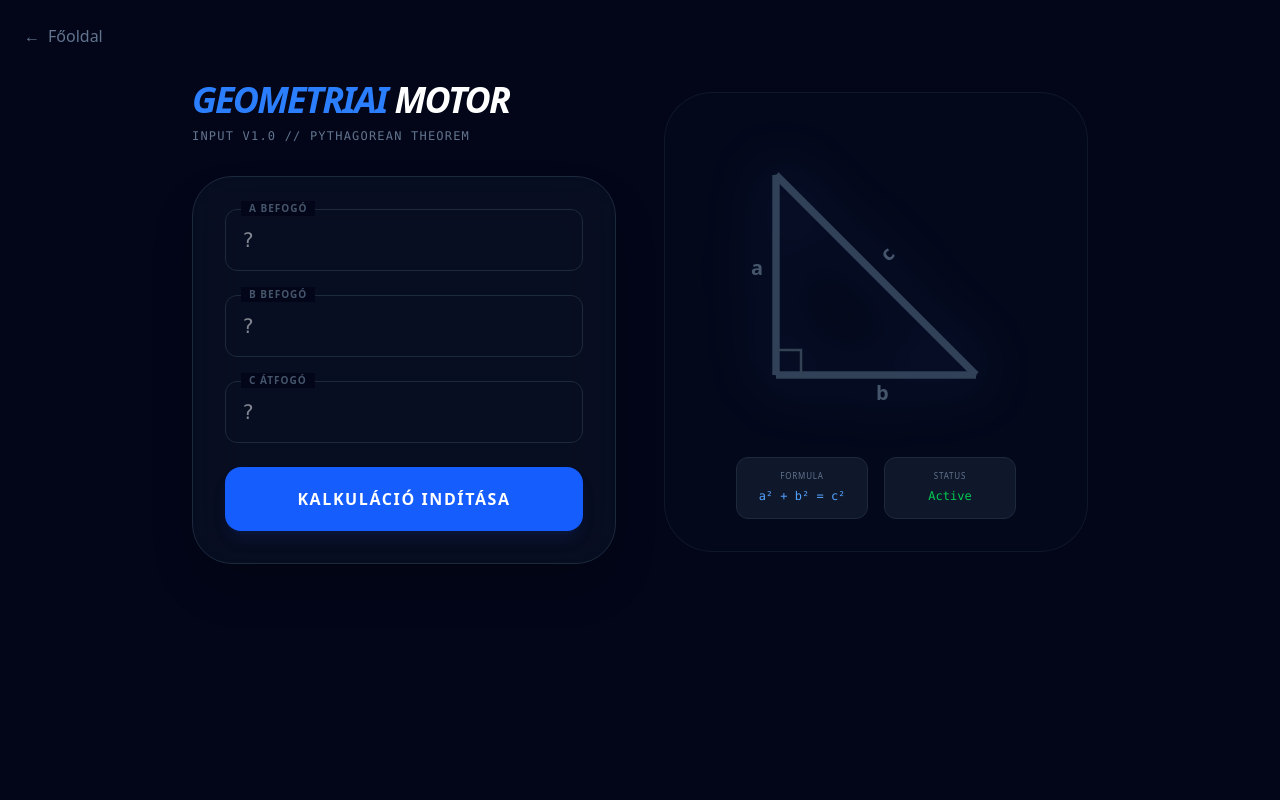
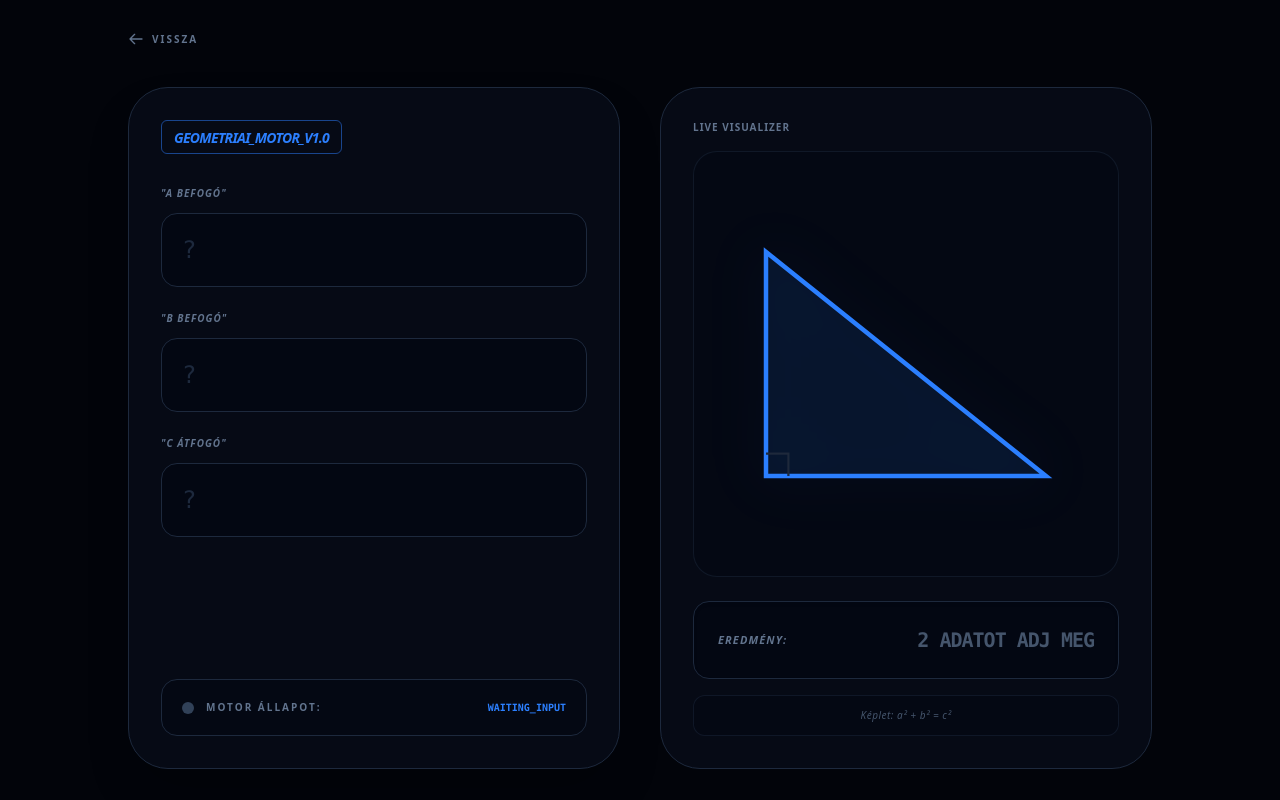
Before and after one commit to kovacsbulcsu-code/Pitagorasz_Tetel, a Next.js app: page /atfogo in a window 1280 px wide. Built offline with nearby package versions, Linux system fonts and the light colour scheme.

Commit message:
design változtatások

```diff
--- a/app/atfogo/page.tsx
+++ b/app/atfogo/page.tsx
@@ -1,128 +1,127 @@
 "use client";
-import { useState, useEffect } from 'react';
-import Link from 'next/link';
+
+import { useState } from "react";
+import Link from "next/link";
 
 export default function Atfogo() {
-  const [a, setA] = useState("");
-  const [b, setB] = useState("");
-  const [c, setC] = useState("");
-  const [eredmeny, setEredmeny] = useState<string | null>(null);
-  const [activeSides, setActiveSides] = useState({ a: false, b: false, c: false });
+  const [sides, setSides] = useState({ a: "", b: "", c: "" });
 
-  // Figyeljük, melyik mező van kitöltve a grafika színezéséhez
-  useEffect(() => {
-    setActiveSides({
-      a: a !== "" && !isNaN(parseFloat(a)),
-      b: b !== "" && !isNaN(parseFloat(b)),
-      c: c !== "" && !isNaN(parseFloat(c)),
-    });
-  }, [a, b, c]);
+  const calculateResult = () => {
+    const numA = parseFloat(sides.a);
+    const numB = parseFloat(sides.b);
+    const numC = parseFloat(sides.c);
 
-  const szamolas = () => {
-    const numA = parseFloat(a);
-    const numB = parseFloat(b);
-    const numC = parseFloat(c);
-
+    // Számítási logika
     if (!isNaN(numA) && !isNaN(numB) && isNaN(numC)) {
       const res = Math.sqrt(numA ** 2 + numB ** 2);
-      setEredmeny(`Az átfogó (c) hossza: ${res.toFixed(2)}`);
+      return { msg: `c = ${res.toFixed(2)}`, color: "text-blue-400", type: 'calc' };
     }
     else if (isNaN(numA) && !isNaN(numB) && !isNaN(numC)) {
-      if (numC <= numB) setEredmeny("Hiba: c > b kell legyen!");
-      else setEredmeny(`Az "a" befogó: ${Math.sqrt(numC**2 - numB**2).toFixed(2)}`);
+      if (numC <= numB) return { msg: "c > b KELL!", color: "text-red-500", type: 'error' };
+      return { msg: `a = ${Math.sqrt(numC**2 - numB**2).toFixed(2)}`, color: "text-blue-400", type: 'calc' };
     }
     else if (!isNaN(numA) && isNaN(numB) && !isNaN(numC)) {
-      if (numC <= numA) setEredmeny("Hiba: c > a kell legyen!");
-      else setEredmeny(`A "b" befogó: ${Math.sqrt(numC**2 - numA**2).toFixed(2)}`);
+      if (numC <= numA) return { msg: "c > a KELL!", color: "text-red-500", type: 'error' };
+      return { msg: `b = ${Math.sqrt(numC**2 - numA**2).toFixed(2)}`, color: "text-blue-400", type: 'calc' };
     }
-    else {
-      setEredmeny("Kérlek, pontosan két mezőt tölts ki!");
-    }
+
+    const count = [numA, numB, numC].filter(n => !isNaN(n)).length;
+    if (count === 3) return { msg: "TÚL SOK ADAT", color: "text-red-500", type: 'error' };
+    return { msg: "2 ADATOT ADJ MEG", color: "text-slate-600", type: 'empty' };
+  };
+
+  const res = calculateResult();
+
+  const renderTriangle = () => {
+    // Alap háromszög rajzolása a vizualizációhoz
+    return (
+      <polygon
+        points="50,250 300,250 50,50"
+        className="fill-blue-500/10 stroke-blue-500 stroke-[4] transition-all duration-500 ease-in-out"
+      />
+    );
   };
 
   return (
-    <div className="min-h-screen bg-slate-950 text-white flex flex-col items-center p-6 selection:bg-blue-500/30">
+    <main className="min-h-screen bg-[#02040a] text-white flex flex-col items-center justify-center p-6 font-sans">
 
-      <Link href="/" className="self-start group flex items-center text-slate-500 hover:text-blue-400 transition-colors mb-8">
-        <span className="mr-2 group-hover:-translate-x-1 transition-transform">←</span> Főoldal
+      <div className="w-full max-w-5xl">
+        {/* Vissza gomb - Kék hover effektel */}
+        <Link href="/" className="group flex items-center gap-2 text-slate-500 hover:text-blue-400 transition-colors mb-10 w-fit uppercase tracking-[0.2em] text-[10px] font-bold">
+          <svg xmlns="http://www.w3.org/2000/svg" className="w-4 h-4 group-hover:-translate-x-1 transition-transform" fill="none" viewBox="0 0 24 24" stroke="currentColor">
+            <path strokeLinecap="round" strokeLinejoin="round" strokeWidth={2} d="M10 19l-7-7m0 0l7-7m-7 7h18" />
+          </svg>
+          Vissza
         </Link>
 
-      <div className="w-full max-w-4xl grid grid-cols-1 lg:grid-cols-2 gap-12 items-center">
+        <div className="grid md:grid-cols-2 gap-10 items-stretch">
 
-        {/* Bal oldal: Kalkulátor forma */}
-        <div className="space-y-8">
+          {/* Beviteli Panel (Kék) */}
+          <div className="bg-[#0b1120]/50 border border-slate-800 p-8 rounded-[2.5rem] shadow-2xl flex flex-col justify-between">
             <div>
-            <h2 className="text-4xl font-black italic text-blue-500 uppercase tracking-tighter">Geometriai <span className="text-white">Motor</span></h2>
-            <p className="text-slate-500 font-mono text-xs mt-2 uppercase tracking-widest">Input v1.0 // Pythagorean Theorem</p>
+              <div className="inline-block border border-blue-500/50 px-3 py-1 rounded-md mb-8">
+                 <span className="text-blue-500 font-black italic text-sm tracking-tighter uppercase">Geometriai_Motor_v1.0</span>
               </div>
 
-          <div className="bg-slate-900/50 border border-slate-800 p-8 rounded-[2.5rem] backdrop-blur-xl shadow-2xl space-y-6">
-            {[ {id: 'a', val: a, set: setA, label: 'a befogó'}, {id: 'b', val: b, set: setB, label: 'b befogó'}, {id: 'c', val: c, set: setC, label: 'c átfogó'} ].map((item) => (
-              <div key={item.id} className="relative">
-                <label className="text-[10px] font-bold text-slate-600 uppercase tracking-widest absolute -top-2 left-4 bg-slate-950 px-2 z-10">{item.label}</label>
+              <div className="space-y-6">
+                {[ {id: 'a', label: 'A BEFOGÓ'}, {id: 'b', label: 'B BEFOGÓ'}, {id: 'c', label: 'C ÁTFOGÓ'} ].map((item) => (
+                  <div key={item.id}>
+                    <label className="block text-[10px] text-slate-500 font-bold mb-3 tracking-widest uppercase italic">"{item.label}"</label>
                     <input
                       type="number"
-                  className={`w-full bg-transparent border ${activeSides[item.id as keyof typeof activeSides] ? 'border-blue-500' : 'border-slate-800'} p-4 rounded-xl focus:ring-1 focus:ring-blue-500 outline-none transition-all font-mono text-xl`}
-                  value={item.val}
-                  onChange={(e) => item.set(e.target.value)}
+                      value={sides[item.id as keyof typeof sides]}
+                      onChange={(e) => setSides({...sides, [item.id]: e.target.value})}
+                      className="w-full bg-[#030712] border border-slate-800 rounded-2xl p-5 text-2xl font-mono focus:border-blue-500/50 outline-none transition-all placeholder:text-slate-800"
                       placeholder="?"
                     />
                   </div>
                 ))}
-
-            <button onClick={szamolas} className="w-full bg-blue-600 hover:bg-blue-500 py-5 rounded-2xl font-black uppercase tracking-widest transition-all active:scale-95 shadow-lg shadow-blue-900/20">
-              Kalkuláció indítása
-            </button>
-
-            {eredmeny && (
-              <div className="p-4 bg-blue-500/10 border border-blue-500/30 rounded-xl animate-pulse">
-                <p className="text-blue-400 font-mono font-bold text-center">{eredmeny}</p>
-              </div>
-            )}
               </div>
             </div>
 
-        {/* Jobb oldal: Dinamikus Grafika */}
-        <div className="flex flex-col items-center justify-center p-8 bg-slate-900/20 border border-slate-800/50 rounded-[3rem] min-h-[400px] relative overflow-hidden">
-          <div className="absolute inset-0 bg-[radial-gradient(circle_at_center,_var(--tw-gradient-stops))] from-blue-500/10 via-transparent to-transparent"></div>
+            {/* Kék Állapotjelző */}
+            <div className="mt-10 border border-slate-800 bg-[#030712]/50 rounded-2xl p-5 flex items-center justify-between">
+               <div className="flex items-center gap-3">
+                  <div className={`w-3 h-3 rounded-full ${res.type === 'empty' ? 'bg-slate-700' : 'bg-blue-500 animate-pulse'}`}></div>
+                  <span className="text-[10px] font-bold text-slate-500 tracking-[0.2em]">MOTOR ÁLLAPOT:</span>
+               </div>
+               <span className={`text-[10px] font-mono font-bold ${res.type === 'error' ? 'text-red-500' : 'text-blue-500'}`}>
+                 {res.type === 'empty' ? 'WAITING_INPUT' : 'CALCULATION_SUCCESS'}
+               </span>
+            </div>
+          </div>
 
-          <svg width="300" height="300" viewBox="0 0 120 120" className="relative z-10 drop-shadow-[0_0_30px_rgba(59,130,246,0.3)]">
-            {/* Háromszög kitöltése */}
-            <path
-              d="M 20 100 L 100 100 L 20 20 Z"
-              fill="none"
-              stroke="currentColor"
-              strokeWidth="0.5"
-              className="text-slate-800"
-            />
+          {/* Vizualizációs Panel */}
+          <div className="bg-[#0b1120]/50 border border-slate-800 rounded-[2.5rem] p-8 relative flex flex-col items-center justify-between min-h-[500px]">
+            <div className="w-full">
+              <div className="flex items-center gap-2 mb-4">
+                <span className="text-[10px] text-slate-500 font-bold tracking-widest uppercase">Live Visualizer</span>
+              </div>
 
-            {/* Oldalak - Színeződnek ha van érték */}
-            <line x1="20" y1="100" x2="20" y2="20" strokeWidth="3" className={`transition-all duration-500 ${activeSides.a ? 'stroke-blue-500' : 'stroke-slate-700'}`} />
-            <line x1="20" y1="100" x2="100" y2="100" strokeWidth="3" className={`transition-all duration-500 ${activeSides.b ? 'stroke-blue-500' : 'stroke-slate-700'}`} />
-            <line x1="100" y1="100" x2="20" y2="20" strokeWidth="3" className={`transition-all duration-500 ${activeSides.c ? 'stroke-blue-400' : 'stroke-slate-700'}`} />
+              <div className="w-full aspect-square flex justify-center items-center bg-[#030712]/30 rounded-3xl border border-slate-800/50 overflow-hidden">
+                <svg viewBox="0 0 350 300" className="w-full h-full p-4 drop-shadow-[0_0_30px_rgba(59,130,246,0.15)]">
+                  {renderTriangle()}
+                  {/* Derékszög jelző */}
+                  <path d="M 50 230 L 70 230 L 70 250" fill="none" stroke="#1e293b" strokeWidth="2" />
+                </svg>
+              </div>
+            </div>
 
-            {/* Címkék */}
-            <text x="10" y="60" className={`text-[8px] font-bold fill-current transition-colors ${activeSides.a ? 'fill-blue-400' : 'fill-slate-600'}`}>a</text>
-            <text x="60" y="110" className={`text-[8px] font-bold fill-current transition-colors ${activeSides.b ? 'fill-blue-400' : 'fill-slate-600'}`}>b</text>
-            <text x="65" y="55" className={`text-[8px] font-bold fill-current transition-colors ${activeSides.c ? 'fill-blue-300' : 'fill-slate-600'}`} transform="rotate(-45 65 55)">c</text>
-
-            {/* Derékszög jelölő */}
-            <path d="M 20 90 L 30 90 L 30 100" fill="none" stroke="#334155" strokeWidth="1" />
-          </svg>
-
-          <div className="mt-8 grid grid-cols-2 gap-4 w-full max-w-[280px]">
-            <div className="bg-slate-900 border border-slate-800 p-3 rounded-xl text-center">
-              <span className="block text-[8px] uppercase text-slate-500 tracking-widest">Formula</span>
-              <span className="font-mono text-xs text-blue-400">a² + b² = c²</span>
+            <div className="w-full space-y-4 mt-6">
+              <div className="bg-[#030712] border border-slate-800 p-6 rounded-2xl flex justify-between items-center shadow-inner">
+                 <span className="text-[11px] text-slate-500 font-bold italic uppercase tracking-widest">Eredmény:</span>
+                 <span className={`font-mono text-xl font-black ${res.color} tracking-tighter`}>{res.msg}</span>
               </div>
-            <div className="bg-slate-900 border border-slate-800 p-3 rounded-xl text-center">
-              <span className="block text-[8px] uppercase text-slate-500 tracking-widest">Status</span>
-              <span className="font-mono text-xs text-green-500">Active</span>
+              <div className="bg-[#030712]/50 border border-slate-800/50 p-3 rounded-xl">
+                <p className="text-[10px] text-slate-600 text-center italic tracking-wider">
+                  Képlet: a² + b² = c²
+                </p>
               </div>
             </div>
           </div>
 
         </div>
       </div>
+    </main>
   );
 }
--- a/app/ellenorzes/page.tsx
+++ b/app/ellenorzes/page.tsx
@@ -1,131 +1,128 @@
 "use client";
-import { useState, useEffect } from 'react';
-import Link from 'next/link';
+
+import { useState } from "react";
+import Link from "next/link";
 
 export default function Ellenorzes() {
   const [sides, setSides] = useState({ a: "", b: "", c: "" });
-  const [result, setResult] = useState<{ status: boolean; msg: string } | null>(null);
-  const [drawingSides, setDrawingSides] = useState({ a: 40, b: 80, c: 89 }); // Alaphelyzet a grafikának
 
-  const checkTriangle = () => {
+  const getResult = () => {
     const a = parseFloat(sides.a);
     const b = parseFloat(sides.b);
     const c = parseFloat(sides.c);
 
-    if (isNaN(a) || isNaN(b) || isNaN(c) || a <= 0 || b <= 0 || c <= 0) {
-      setResult({ status: false, msg: "Adj meg három érvényes pozitív számot!" });
-      return;
+    if (isNaN(a) || isNaN(b) || isNaN(c)) return { msg: "ADATOKRA VÁR...", color: "text-slate-600", type: 'empty' };
+    if (a <= 0 || b <= 0 || c <= 0) return { msg: "HIBÁS ÉRTÉKEK", color: "text-red-500", type: 'error' };
+
+    if (!(a + b > c && a + c > b && b + c > a)) {
+      return { msg: "NEM HÁROMSZÖG", color: "text-red-500", type: 'error' };
     }
 
-    // Háromszög-egyenlőtlenség csekk (lehet-e egyáltalán háromszög)
     const s = [a, b, c].sort((x, y) => x - y);
-    if (s[0] + s[1] <= s[2]) {
-      setResult({ status: false, msg: "HIBA: Ezekből az oldalakból nem szerkeszthető háromszög!" });
-      return;
-    }
-
-    // Grafika frissítése (arányosítás a 100-as skálához)
-    const max = Math.max(a, b, c);
-    setDrawingSides({
-      a: (a / max) * 80,
-      b: (b / max) * 80,
-      c: (c / max) * 80
-    });
-
-    const isRightAngled = Math.abs(s[0]**2 + s[1]**2 - s[2]**2) < 0.01;
+    const isRightAngled = Math.abs(s[0]**2 + s[1]**2 - s[2]**2) < 0.1;
 
     if (isRightAngled) {
-      setResult({ status: true, msg: "IGAZOLVA: Ez egy derékszögű háromszög." });
+      return { msg: "IGAZOLVA", color: "text-purple-400", type: 'success' };
     } else {
-      setResult({ status: false, msg: "CÁFOLVA: Ez nem derékszögű háromszög." });
+      return { msg: "CÁFOLVA", color: "text-red-400", type: 'fail' };
     }
   };
 
+  const res = getResult();
+
+  const renderTriangle = () => {
+    if (res.type === 'empty' || res.type === 'error') return null;
+
+    const sideA = parseFloat(sides.a);
+    const sideB = parseFloat(sides.b);
+    const sideC = parseFloat(sides.c);
+
+    const cosC = (sideA * sideA + sideB * sideB - sideC * sideC) / (2 * sideA * sideB);
+    const sinC = Math.sqrt(Math.max(0, 1 - cosC * cosC));
+
+    const scale = 220 / Math.max(sideA, sideB, sideC);
+
+    const p1 = { x: 40, y: 260 };
+    const p2 = { x: 40 + sideB * scale, y: 260 };
+    const p3 = { x: 40 + sideA * cosC * scale, y: 260 - sideA * sinC * scale };
+
     return (
-    <div className="min-h-screen bg-slate-950 text-white flex flex-col items-center p-6 selection:bg-purple-500/30">
+      <polygon
+        points={`${p1.x},${p1.y} ${p2.x},${p2.y} ${p3.x},${p3.y}`}
+        className={`${res.type === 'success' ? 'fill-purple-500/10 stroke-purple-500' : 'fill-red-500/10 stroke-red-500'} stroke-[4] transition-all duration-500 ease-in-out`}
+      />
+    );
+  };
 
-      <Link href="/" className="self-start group flex items-center text-slate-500 hover:text-purple-400 transition-colors mb-8 text-sm font-bold uppercase tracking-tighter">
-        <span className="mr-2 group-hover:-translate-x-1 transition-transform">← Biztonsági kilépés</span>
+  return (
+    <main className="min-h-screen bg-[#02040a] text-white flex flex-col items-center justify-center p-6 font-sans">
+
+      <div className="w-full max-w-5xl">
+        {/* Vissza gomb pontosan ugyanott */}
+        <Link href="/" className="group flex items-center gap-2 text-slate-500 hover:text-white transition-colors mb-10 w-fit uppercase tracking-[0.2em] text-[10px] font-bold">
+          <svg xmlns="http://www.w3.org/2000/svg" className="w-4 h-4 group-hover:-translate-x-1 transition-transform" fill="none" viewBox="0 0 24 24" stroke="currentColor">
+            <path strokeLinecap="round" strokeLinejoin="round" strokeWidth={2} d="M10 19l-7-7m0 0l7-7m-7 7h18" />
+          </svg>
+          Vissza
         </Link>
 
-      <div className="w-full max-w-5xl grid grid-cols-1 lg:grid-cols-2 gap-10 items-start">
+        {/* Két buborék egymás mellett */}
+        <div className="grid md:grid-cols-2 gap-10 items-stretch">
 
-        {/* Adatbevitel */}
-        <div className="space-y-6">
-          <div className="p-2 inline-block bg-purple-500/10 border border-purple-500/20 rounded-lg">
-             <h2 className="text-2xl font-black italic text-purple-500 tracking-tighter">VALIDÁTOR_V1.0</h2>
+          {/* Bal panel: Beviteli mezők */}
+          <div className="bg-[#0b1120]/50 border border-slate-800 p-8 rounded-[2.5rem] shadow-2xl flex flex-col justify-between">
+            <div>
+              <div className="inline-block border border-purple-500/50 px-3 py-1 rounded-md mb-8">
+                 <span className="text-purple-500 font-black italic text-sm tracking-tighter uppercase">Validátor_v1.0</span>
               </div>
 
-          <div className="bg-slate-900/40 border border-slate-800 p-8 rounded-[2.5rem] backdrop-blur-md relative overflow-hidden shadow-2xl">
-            <div className="grid gap-5 relative z-10">
+              <div className="space-y-6">
                 {['a', 'b', 'c'].map((label) => (
-                <div key={label} className="group">
-                  <label className="text-[10px] font-black text-slate-500 uppercase tracking-widest ml-1 group-focus-within:text-purple-400 transition-colors inline-block mb-1">"{label}" oldal hossza</label>
+                  <div key={label}>
+                    <label className="block text-[10px] text-slate-500 font-bold mb-3 tracking-widest uppercase italic">"{label.toUpperCase()}" OLDAL HOSSZA</label>
                     <input
                       type="number"
-                    className="w-full bg-slate-950/50 border border-slate-800 p-4 rounded-xl focus:ring-1 focus:ring-purple-500 focus:border-purple-500 outline-none transition-all font-mono text-xl"
+                      value={sides[label as keyof typeof sides]}
+                      onChange={(e) => setSides({...sides, [label]: e.target.value})}
+                      className="w-full bg-[#030712] border border-slate-800 rounded-2xl p-5 text-2xl font-mono focus:border-purple-500/50 outline-none transition-all"
                       placeholder="0.00"
-                    onChange={(e) => setSides({...sides, [label]: e.target.value})}
-                    value={sides[label as keyof typeof sides]}
                     />
                   </div>
                 ))}
-
-              <button
-                onClick={checkTriangle}
-                className="mt-4 w-full bg-purple-600 hover:bg-purple-500 py-5 rounded-2xl font-black uppercase tracking-widest shadow-lg shadow-purple-900/40 transition-all active:scale-95"
-              >
-                Analízis indítása
-              </button>
               </div>
             </div>
 
-          {result && (
-            <div className={`p-6 rounded-2xl border-2 animate-in slide-in-from-left duration-500 ${result.status ? 'bg-green-500/5 border-green-500/20 text-green-400' : 'bg-red-500/5 border-red-500/20 text-red-400'}`}>
-              <div className="flex items-center gap-4">
-                <span className="text-3xl">{result.status ? '✅' : '🚫'}</span>
-                <p className="font-bold tracking-tight">{result.msg}</p>
+            <div className="mt-10 border border-slate-800 bg-[#030712]/50 rounded-2xl p-5 flex items-center justify-between">
+               <div className="flex items-center gap-3">
+                  <div className={`w-3 h-3 rounded-full ${res.type === 'empty' ? 'bg-slate-700' : 'bg-purple-500 animate-pulse'}`}></div>
+                  <span className="text-[10px] font-bold text-slate-500 tracking-[0.2em]">RENDSZER ÁLLAPOT:</span>
+               </div>
+               <span className={`text-[10px] font-mono font-bold ${res.type === 'error' ? 'text-red-500' : 'text-purple-500'}`}>
+                 {res.type === 'empty' ? 'IDLE' : 'VALIDATION_ACTIVE'}
+               </span>
             </div>
           </div>
-          )}
+
+          {/* Jobb panel: Vizualizáció */}
+          <div className="bg-[#0b1120]/50 border border-slate-800 rounded-[2.5rem] p-8 relative flex flex-col items-center justify-between min-h-[500px]">
+            <div className="w-full">
+              <div className="flex items-center gap-2 mb-4">
+                <span className="text-[10px] text-slate-500 font-bold tracking-widest uppercase">Live Visualizer</span>
               </div>
 
-        {/* Grafikus Vizualizáció */}
-        <div className="bg-slate-900/20 border border-slate-800 rounded-[3rem] p-10 flex flex-col items-center justify-center min-h-[500px] relative">
-          <div className="absolute top-6 left-6 flex items-center gap-2">
-             <div className="w-2 h-2 rounded-full bg-purple-500 animate-ping"></div>
-             <span className="text-[10px] font-mono text-slate-500 uppercase tracking-widest">Live Visualizer</span>
+              <div className="w-full aspect-square flex justify-center items-center bg-[#030712]/30 rounded-3xl border border-slate-800/50 overflow-hidden">
+                <svg viewBox="0 0 350 300" className="w-full h-full p-4 drop-shadow-[0_0_30px_rgba(168,85,247,0.15)]">
+                  {renderTriangle()}
+                </svg>
+              </div>
             </div>
 
-          <div className="relative w-64 h-64 flex items-center justify-center">
-            {/* Dinamikus SVG Háromszög */}
-            <svg viewBox="0 0 100 100" className="w-full h-full drop-shadow-[0_0_20px_rgba(168,85,247,0.2)]">
-              {/* Pontok kiszámítása a beírt adatok alapján (egyszerűsített vázlat) */}
-              <path
-                d={`M 10 90 L 90 90 L 10 ${90 - drawingSides.a} Z`}
-                fill="none"
-                stroke="currentColor"
-                strokeWidth="2"
-                className={`transition-all duration-700 ${result?.status ? 'text-green-500' : 'text-purple-500'}`}
-              />
-              {/* Derékszög jelölő négyzet - csak ha true az eredmény */}
-              {result?.status && (
-                <path d="M 10 80 L 20 80 L 20 90" fill="none" stroke="#22c55e" strokeWidth="1" />
-              )}
-            </svg>
-
-            {/* Feliratok az ábrán */}
-            <span className="absolute bottom-[-20px] font-mono text-xs text-slate-500">befogó (b)</span>
-            <span className="absolute left-[-40px] rotate-[-90deg] font-mono text-xs text-slate-500">befogó (a)</span>
-            <span className="absolute top-[20%] right-[-10px] rotate-[45deg] font-mono text-xs text-slate-500">átfogó (c)</span>
+            <div className="w-full space-y-4 mt-6">
+              <div className="bg-[#030712] border border-slate-800 p-6 rounded-2xl flex justify-between items-center shadow-inner">
+                 <span className="text-[11px] text-slate-500 font-bold italic uppercase tracking-widest">Eredmény:</span>
+                 <span className={`font-mono text-xl font-black ${res.color} tracking-tighter`}>{res.msg}</span>
               </div>
-
-          <div className="mt-12 w-full space-y-4">
-             <div className="bg-slate-950 p-4 rounded-xl border border-slate-800 flex justify-between items-center">
-                <span className="text-[10px] text-slate-500 font-bold uppercase italic">Logikai feltétel:</span>
-                <span className={`font-mono text-sm ${result?.status ? 'text-green-400' : 'text-slate-400'}`}>a² + b² = c²</span>
-             </div>
-             <p className="text-[10px] text-slate-600 text-center italic">
+              <p className="text-[10px] text-slate-600 text-center italic tracking-wider px-4">
                 A rendszer a Pitagorasz-tétel megfordítását alkalmazza a validáláshoz.
               </p>
             </div>
@@ -133,5 +130,6 @@ export default function Ellenorzes() {
 
         </div>
       </div>
+    </main>
   );
 }
```
Lines whose indentation alone changed are shown as unchanged.
